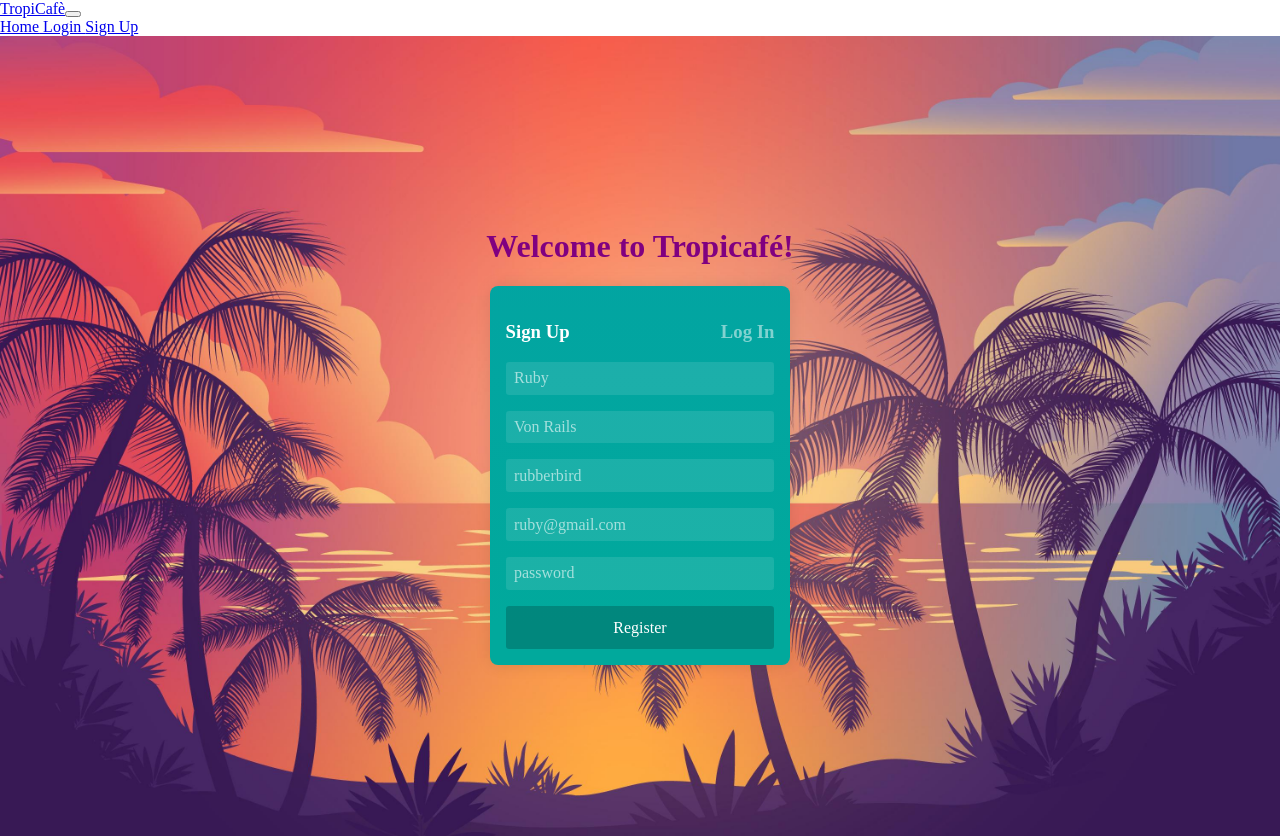
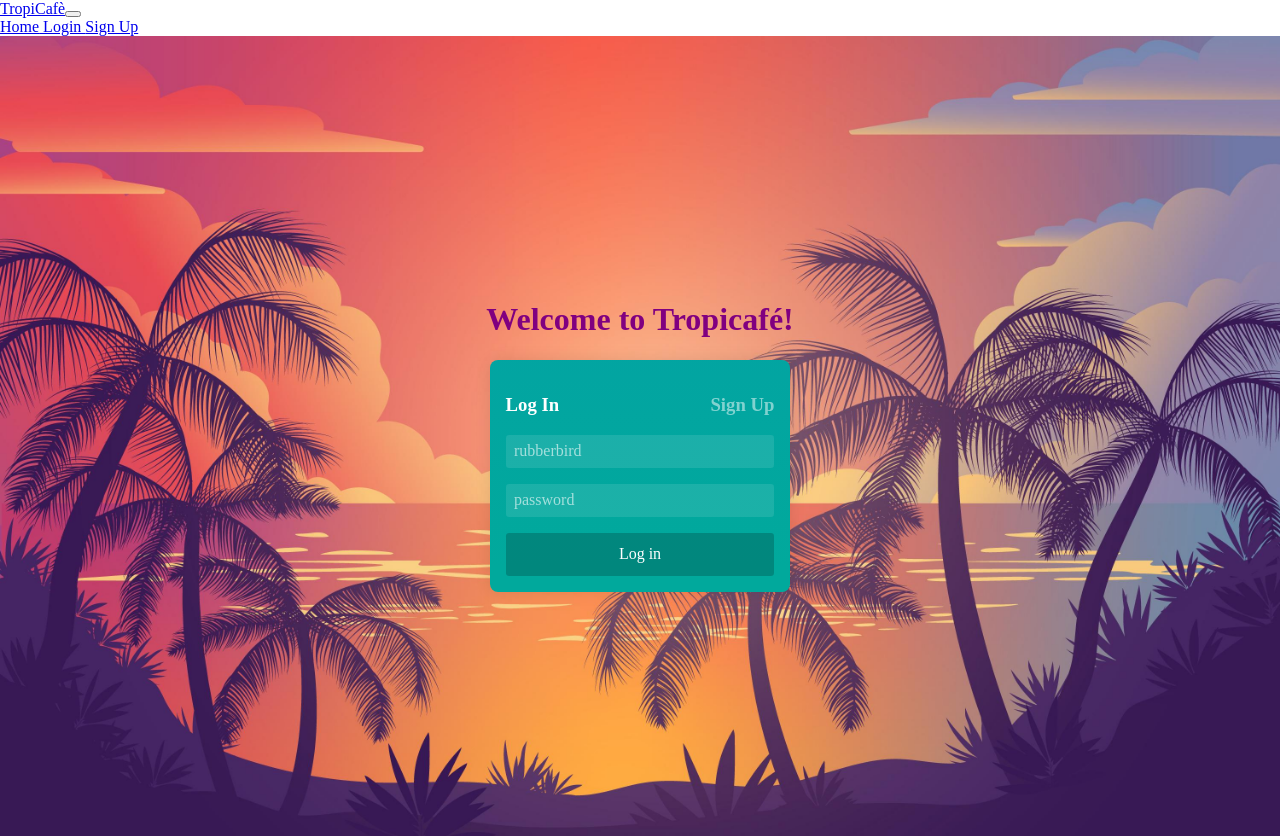
Before and after one commit to HR-Tiger/tropicafe-frontend, a React app: page /login in a window 1280 px wide. Built offline with nearby package versions, Linux system fonts and the light colour scheme; the HTML template or start-up script is replaced by a standard one.

Commit message:
fixed login error

```diff
--- a/src/Navigation.jsx
+++ b/src/Navigation.jsx
@@ -29,7 +29,7 @@ export default function Navigation() {
   }}> Login </Link>;
 
   let signupLink = <Link className="nav-link" to={{
-    pathname: 'signup',
+    pathname: '/signup',
     state: { type: 'registration' }
   }}> Sign Up </Link>;
 
@@ -74,11 +74,11 @@ export default function Navigation() {
         </Route>
 
         <Route exact path="/login" replace>
-          <AuthPage />
+          <AuthPage type={'login'} />
         </Route>
 
         <Route exact path="/signup" replace>
-          <AuthPage />
+          <AuthPage type={'registration'} />
         </Route>
 
         <Route path="/user">
--- a/src/components/auth/AuthPage.jsx
+++ b/src/components/auth/AuthPage.jsx
@@ -1,4 +1,4 @@
-import React, { useState } from 'react';
+import React, { useState, useEffect } from 'react';
 import { useLocation, useHistory } from 'react-router-dom';
 import Login from './Login.jsx';
 import Registration from './Registration.jsx';
@@ -8,7 +8,8 @@ import { endpoints } from '../../lib/endpoints.js';
 import { URL } from '../../config.js';
 
 export default function AuthPage({type}) {
-  const [isLogin, setIsLogin] = useState(type === 'login');
+  const [isLogin, setIsLogin] = useState();
+  useEffect(() => setIsLogin(type === 'login'), [type]);
   let history = useHistory();
 
   let handleLogin = (data) => {
@@ -22,13 +23,13 @@ export default function AuthPage({type}) {
   let postAuth = (data, endpoint) => {
     axios({
       method: 'post',
-      url: `${baseUrl}auth/${endpoint}`,
+      url: `http://${URL}${endpoint}`,
       data: data,
     }).then((res)=> handleLogin(res.data)).catch((err) => console.log('err: ', err));
   };
 
-  let registerFunc = data => postAuth(data, 'register');
-  let loginFunc = data => postAuth(data, 'login');
+  let registerFunc = data => postAuth(data, endpoints.postRegister);
+  let loginFunc = data => postAuth(data, endpoints.postLogin);
 
   let flipCard = () => setIsLogin(!isLogin);
 
--- a/src/lib/endpoints.js
+++ b/src/lib/endpoints.js
@@ -16,7 +16,7 @@ export const endpoints = {
 
   //post
   postRegister: '/api/auth/register',
-  postLogin: '/api/auth/register',
+  postLogin: '/api/auth/login',
   postReview: '/api/reviews/', //'/api/reviews/:shopId'
   postShop: '/api/shops'
   // getShopReviews: (id) => (`/api/shops/${id}/reviews`)
```
